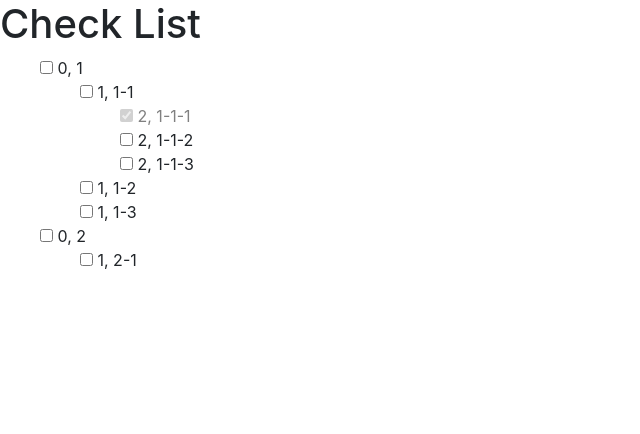
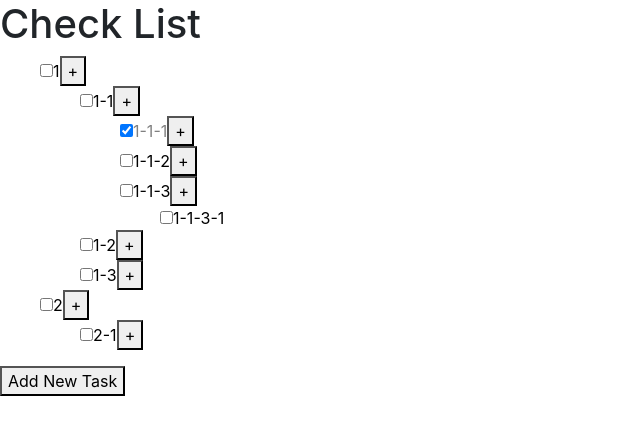
Before and after one commit to leysapungan/angular-project, an Angular app: page /checkList in a window 1280 px wide. Shown: the top 434 px of the page, without its empty margins (0-640 px from the left). Built offline with nearby package versions, Linux system fonts and the light colour scheme.

Commit message:
Add task

```diff
--- a/src/app/check-list/check-list.component.html
+++ b/src/app/check-list/check-list.component.html
@@ -7,103 +7,32 @@
                 Task<br><input type="text" [(ngModel)]="taskForm.name" [value]="inputTask" required><br><br>
             Description<br><textarea name="desc" cols="60" rows="10" [(ngModel)]="taskForm.desc" [value]="inputDesc"></textarea><br>
             <button type="button" (click)="addTask()">Add</button> -->
-
-
+<div class="row">
+<div class="col-8">
 <ng-container *ngTemplateOutlet="checkList;context:{$implicit:this.taskService.getCheckList()}"></ng-container>
 <ng-template #checkList let-list>
     <ul style="list-style-type: none;">
+
         <li *ngFor="let task of list; let i=index">
-                <div *ngIf="task.status">
-                    <div style="color:gray;">
-                        <input type="checkbox" [(ngModel)]="task.status" disabled>
-                        {{task.level}}, {{task.name}}
-                    </div>
+                <div [ngStyle]="{'color':task.status ? 'gray' : 'black' }">
+                    <input type="checkbox" [(ngModel)]="task.status" (ngModelChange)="compTask(task)">
+                    <a (click)="onSelect(task)">{{task.name}}</a>
+                    <span *ngIf="task.level < 2 || task.level == 2">
+                        <button type="button" (click)="addTask(task)">+</button>
+                    </span>
                 </div>
-                <div *ngIf="!task.status">
-                    <div>
-                        <input type="checkbox" [(ngModel)]="task.status" (ngModelChange)="compTask(task)">
-                        {{task.level}}, {{task.name}}
-                    </div>
-                </div>
-            <div *ngIf="task.level < 1 || task.level == 1">
+            <div *ngIf="task.level < 2 || task.level == 2">
                 <ng-container *ngTemplateOutlet="checkList;context:{$implicit:task.subTask}"></ng-container>
             </div>
         </li>
     </ul>
 </ng-template>
+<button type="button" (click)="addTask(null)">Add New Task</button>
+</div>
 
-
-            <!-- <br><br>
-            <table>
-                <div *ngFor="let task of getCheckList();">
-                    <tr>
-                        <td><input type="checkbox" [(ngModel)]="task.status" (ngModelChange)="compTask(task.id)"></td>
-                        <div *ngIf="task.status">
-                            <td style="color:gray;">{{task.name}}</td>
-                        </div>
-                        <div *ngIf="!task.status">
-                            <td (click)="onSelect(task)" [class.selected]="task === selectedTask">
-                                {{task.id}}, {{task.name}}
-                                <button type="button" (click)="addTask(task.id)">+</button>
-                            </td>
-                        </div>
-                    </tr> -->
-                    <!-- 원래 코드 -->
-                    <!-- <div *ngIf="task.subTask">
-                        <div *ngFor="let subTask of task.subTask;" style="margin-left:20px;">
-                            <tr>
-                                <td><input type="checkbox" [(ngModel)]="subTask.status" (ngModelChange)="compTask(subTask.id)"></td>
-                                <div *ngIf="subTask.status">
-                                    <td style="color:gray;">{{subTask.name}}</td>
-                                </div>
-                                <div *ngIf="!subTask.status">
-                                    <td (click)="onSelect(subTask)" [class.selected]="subTask === selectedTask">{{subTask.id}}, {{subTask.name}}
-                                        <button type="button" (click)="addTask(subTask.id)">+</button>
-                                    </td>
-                                </div>
-                            </tr>
-                        </div>
-                    </div>  -->
-
-                    <!-- 작업중 -->
-                    <!-- <div *ngFor="let subTask of task.subTask" style="margin-left:20px;">
-                        <tr>
-                            <td> {{subTask.level}}, {{subTask.id}}, {{subTask.name}}</td>
-                        </tr>
-                        <div *ngFor="let subSubTask of subTask.subTask" style="margin-left:20px;">
-                            <tr>
-                                <td> {{subSubTask.level}}, {{subSubTask.id}}, {{subSubTask.name}}</td>
-                            </tr>
-                        </div>
-                    </div> -->
-
-                <!-- </div>
-            </table>
-            <button type="button" (click)="addTask(0)">New Task</button>
-        </div>
-        <div class="col">
-            <div *ngIf="selectedTask">
-                <app-task-detail [task]="selectedTask"></app-task-detail>
-            </div>
-        </div>
+<div class="col-4">
+    <div *ngIf="selectedTask">
+        <app-task-detail [task]="selectedTask"></app-task-detail>
     </div>
-</div> -->
-
-<!-- <div class="modal" id="taskModal">
-    <div class="modal-dialog" role="document">
-      <div class="modal-content">
-        <div class="modal-header">
-          <h5 class="modal-title">Task Name</h5>
-          <button type="button" class="close" data-dismiss="modal" aria-label="Close">
-            <span aria-hidden="true">&times;</span>
-          </button>
-        </div>
-        <div class="modal-body">
-          <p>Task Description.</p>
-        </div>
-        <div class="modal-footer">
-          <button type="button" class="btn btn-secondary" data-dismiss="modal">Close</button>
-        </div>
-      </div>
-    </div>
-</div> -->
+</div>
+</div>
--- a/src/app/check-list/check-list.component.ts
+++ b/src/app/check-list/check-list.component.ts
@@ -19,33 +19,27 @@ export class CheckListComponent implements OnInit {
 
   taskForm = new Task();
 
-  // getCheckList(): Task[] {
-  //   return this.taskService.getCheckList();
-  // }
+  getCheckList() {
+    return this.taskService.getCheckList();
+  }
 
-  // addTask(id:number): void {
-  //   this.taskService.addTask(id);
-  //   // this.inputTask = '';
-  //   // this.inputDesc = '';
-  // }
+  addTask(task): void {
+    this.taskService.addTask(task);
+  }
 
-  // delTask(id:number) :void {
-  //   if (!id)
-  //     return;
-  //   this.taskService.delTask(id);
-  // }
+  delTask(task) :void {
+    if (!task)
+      return;
+    this.taskService.delTask(task);
+  }
 
-  // compTask(id:number) :void {
-  //   if(!id)
-  //     return;
-  //   this.taskService.compTask(id);
-  // }
+  compTask(task) :void {
+    if(!task)
+      return;
+    this.taskService.compTask(task);
+  }
 
-  // onSelect(task: Task): void {
-  //   this.taskService.onSelect(task);
-  // }
-
-  onSelect(task: Task): void {
+  onSelect(task): void {
     this.selectedTask = task;
   }
 }
--- a/src/app/task-detail/task-detail.component.html
+++ b/src/app/task-detail/task-detail.component.html
@@ -1,7 +1,21 @@
 <div *ngIf="task">
-    Title<br>
-    <input [(ngModel)]="task.name">
+    <div style="font-weight: bold;">Title</div>
+    {{task.name}}
     <br><br>
-    Description<br>
-    <textarea cols="60" rows="3" [(ngModel)]="task.desc"></textarea>
+
+    <div style="font-weight: bold;">Level</div>
+    {{task.level}}
+    <br><br>
+
+    <div style="font-weight: bold;">Status</div>
+    <div *ngIf="!task.status; else finish">
+        Not finished
+    </div>
+    <ng-template #finish>
+        Finish
+    </ng-template>
+    <br><br>
+
+    <div style="font-weight: bold;">Description</div>
+    {{task.desc}}
 </div>
--- a/src/app/task.service.ts
+++ b/src/app/task.service.ts
@@ -1,25 +1,6 @@
 import { Injectable } from '@angular/core';
 import { Task } from './task';
 
-// var SubList: SubTask[] = [
-// var subList3: Task[] = [
-//   {id:1, level:3, name:'Office Setup', status:true, desc:'Description of task 2', subTask:null}
-// ];
-
-// var subList2: Task[] = [
-//   {id:1, level:2, name:'Office Setup', status:true, desc:'Description of task 2', subTask:subList3}
-// ];
-
-// var SubList: Task[] = [
-//   {id:1, level: 1, name:'Subtask 1', status:false, desc:'This is subtask 1', subTask:subList2},
-//   {id:2, level: 1, name:'Subtask 2', status:false, desc:'This is subtask 2', subTask:null},
-//   {id:3, level: 1, name:'Subtask 3', status:false, desc:'This is subtask 3', subTask:null}
-// ];
-
-// var CheckList: Task[] = [
-//   {id:1, level:0, name:'Basic Project', status:false, desc:'Description of task 1', subTask:SubList},
-//   {id:2, level:0, name:'Office Setup', status:true, desc:'Description of task 2', subTask:null}
-// ];
 
 var CheckList: Task[] = [
   {
@@ -72,7 +53,7 @@ var CheckList: Task[] = [
         ]
       },
       {
-        id:1,
+        id:2,
         level:1,
         name:'1-2',
         status:false,
@@ -80,7 +61,7 @@ var CheckList: Task[] = [
         subTask:null
       },
       {
-        id:2,
+        id:3,
         level:1,
         name:'1-3',
         status:false,
@@ -123,8 +104,8 @@ export class TaskService {
     return this.checklist;
   }
 
-  addTask(id:number): void {
-    if(id == 0)
+  addTask(task): void {
+    if(task == null) //Add main task
     {
       var newId;
       if(this.checklist == null || this.checklist.length == 0)
@@ -139,7 +120,7 @@ export class TaskService {
       var newTask = {
         id:newId,
         level:0,
-        name:'Task',
+        name:""+newId,
         status:false,
         subTask:null,
         desc:''
@@ -154,12 +135,9 @@ export class TaskService {
         this.checklist.push(newTask);
       }
     }
-    else {
-      var idx = this.checklist.findIndex(function (item) {
-        return item.id === id;
-      });
-
-      var sub = this.checklist[idx].subTask;
+    else  //Add sub task
+    {
+      var sub = task.subTask;
       var newSubId;
 
       if(sub == null || sub.length == 0)
@@ -168,25 +146,22 @@ export class TaskService {
       }
       else
       {
-        newSubId = sub.length;
+        newSubId = sub[sub.length-1].id + 1;
       }
 
       var newTask = {
         id:newSubId,
-        level:this.checklist[idx].level+1,
-        name:'Task',
+        level:parseInt(task.level)+1,
+        name:task.name+"-"+newSubId,
         status:false,
         subTask:null,
         desc:''
       };
 
-      debugger;
       if(sub == null || sub.length == 0)
       {
         sub = [newTask];
-        this.checklist[idx].subTask = sub;
-        console.log(this.checklist[idx]);
-
+        task.subTask = sub;
       }
       else
       {
@@ -196,23 +171,20 @@ export class TaskService {
     }
   }
 
-  delTask(id:number): void {
+  delTask(task): void {
     var idx = this.checklist.findIndex(function (item) {
-      return item.id === id;
+      return item === task;
     });
 
     this.checklist.splice(idx, 1);
   }
 
-  compTask(id:number) : void {
-    var compItem = this.checklist.find(this.findIdx, id);
-    var idx = this.checklist.indexOf(compItem);
-    this.checklist[idx].status = true;
-  }
-
-  findIdx(id) {
-    var idx = this.checklist.findIndex(function (item) {
-      return item.id === id;
-    });
+  compTask(task) : void {
+    if(task.status == true) {
+      task.status = true;
+    }
+    else {
+      task.status = false;
+    }
   }
 }
```
